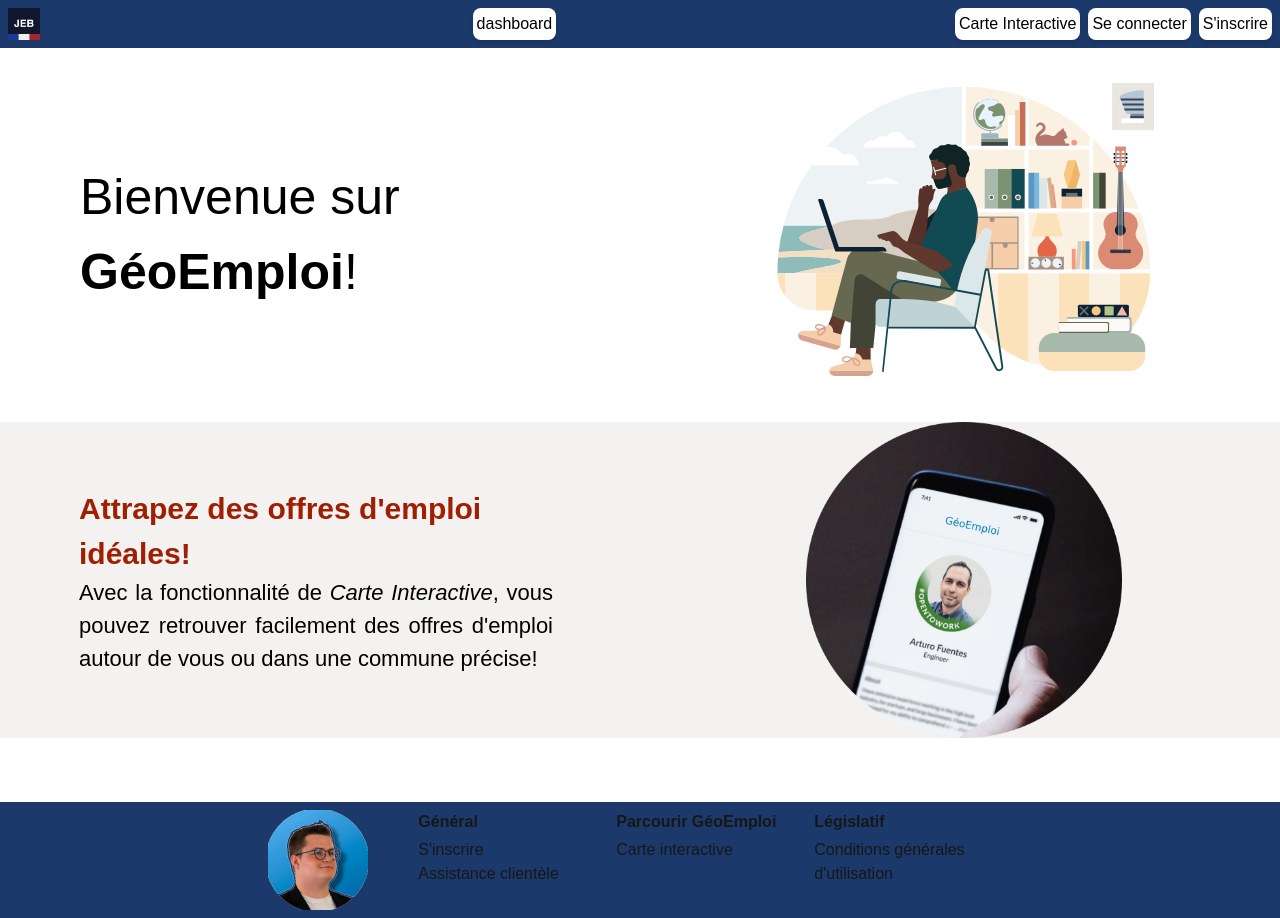
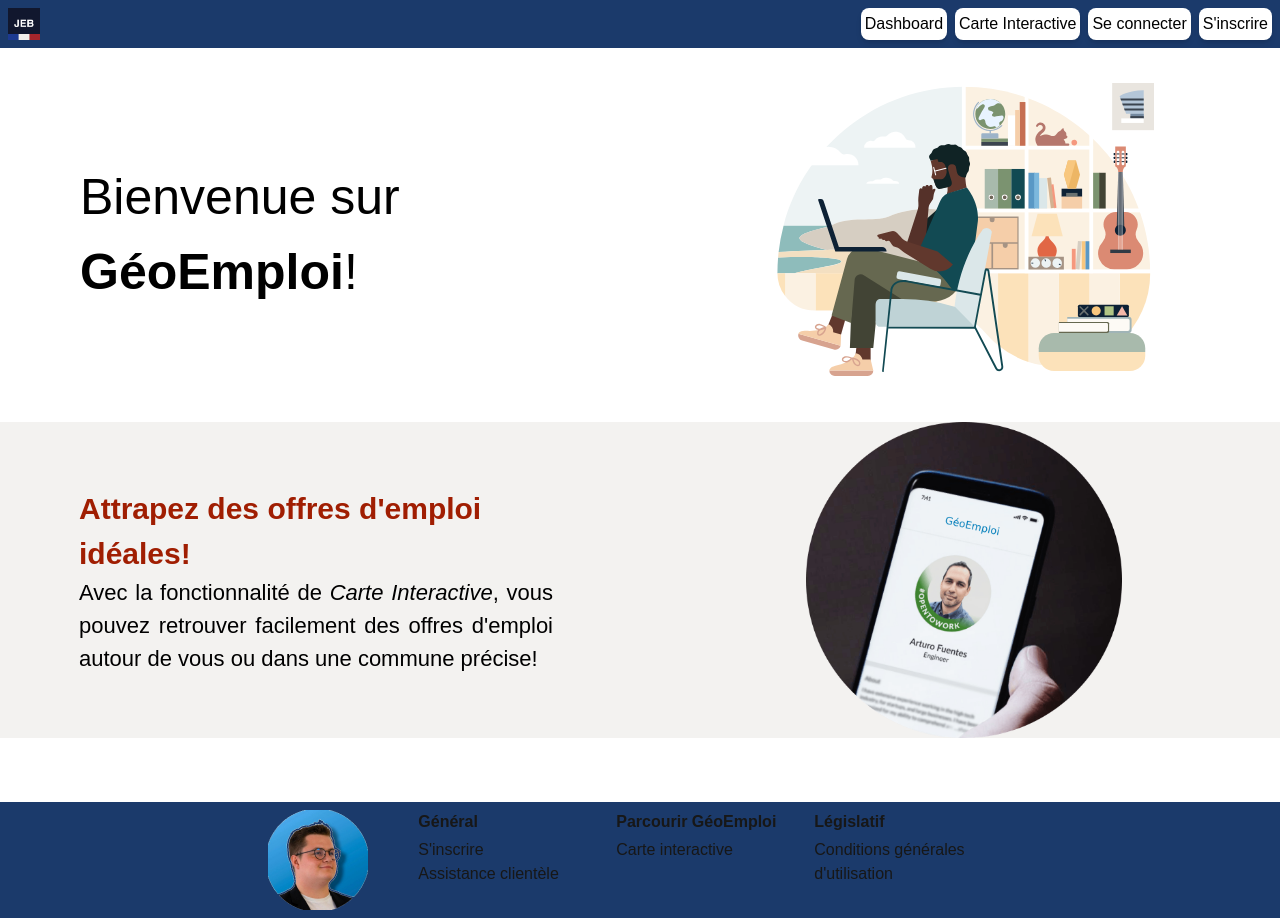
Before and after one commit to SkyReox/GeoEmploi, a Next.js app: page / in a window 1280 px wide. Built offline with nearby package versions, Linux system fonts and the light colour scheme; no server answers.

Commit message:
fix: header component with new dashboard button + interactive map overlapping header

```diff
--- a/app/components/HeaderComponent.tsx
+++ b/app/components/HeaderComponent.tsx
@@ -23,8 +23,8 @@ async function getDashboardHref() {
 export default async function HeaderComponent() {
 
     const dashboardHref = await getDashboardHref();
-    return (<header className="sticky top-0 flex flex-col p-2 w-full bg-main-1">
-        <nav className="flex justify-center">
+    return (<header className="sticky top-0 z-1000 flex flex-col p-2 w-full bg-main-1">
+        <nav className="flex justify-between">
             <div className="pe-lg flex gap-xs items-center justify-start">
                 <a href="/">
                     <Image
@@ -37,14 +37,15 @@ export default async function HeaderComponent() {
                     />
                 </a>
             </div>
+            <div className="flex justify-end">
                 {dashboardHref !== "/" && (
                     <div className="flex-1 pr-2 items-center flex justify-end">
                         <a className="bg-white text-black p-1 rounded-[.5rem] hover:bg-gray-300 shadow-md" href={dashboardHref}>
-                        dashboard
+                            Dashboard
                         </a>
                     </div>
                 )}
-            <div className="flex-1 pr-2 items-center flex justify-end">
+                <div className="pr-2 items-center flex justify-end">
                     <a className="bg-white text-black p-1 rounded-[.5rem] hover:bg-gray-300 shadow-md" href="map">Carte Interactive</a>
                 </div>
                 <div className="pr-2 ps-lg gap-xs items-center flex justify-end">
@@ -53,6 +54,7 @@ export default async function HeaderComponent() {
                 <div className="ps-lg gap-xs items-center flex justify-end">
                     <a className="bg-white text-black p-1 rounded-[.5rem] hover:bg-gray-300 shadow-md" href="test">S'inscrire</a> {/* TODO: Change href when Sign in is done */}
                 </div>
+            </div>
         </nav>
     </header>);
 }
```
Lines whose indentation alone changed are shown as unchanged.
